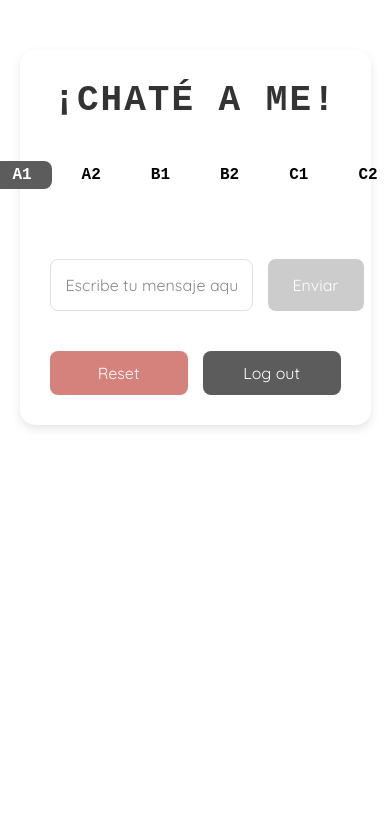
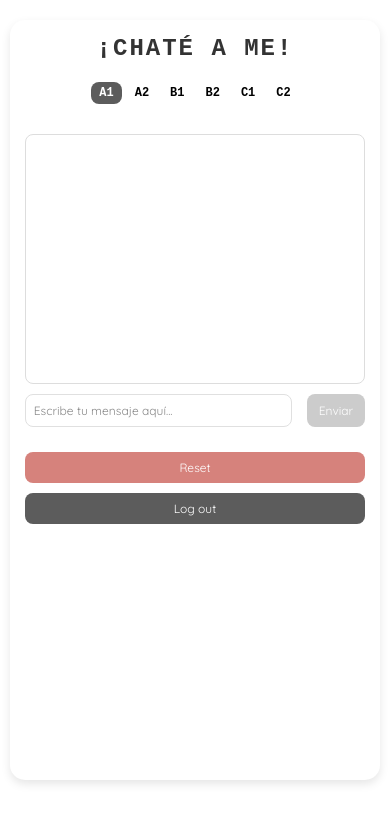
Before and after one commit to Albert-S2/chateame, a Next.js app: page /chatpage in a window 390 px wide. Shown: the top 822 px of the page. Built offline with nearby package versions, Linux system fonts and the light colour scheme.

Commit message:
mobile version updated

```diff
--- a/app/components/chatbot.css
+++ b/app/components/chatbot.css
@@ -2,16 +2,17 @@
 
 .chatbot-container {
   width: 90%;
-  max-height: 600px;
-  margin: 50px auto;
-  padding: 30px;
+  max-height: 90vh; /* Adjust to 90% of the viewport height */
+  height: 90vh; /* Ensure it fills most of the screen */
+  margin: 5vh auto; /* Add vertical margin for centering */
+  padding: 20px;
   font-family: 'Quicksand', -apple-system, BlinkMacSystemFont, 'Segoe UI', Roboto, 'Helvetica Neue', sans-serif;
   background-color: #ffffff;
   border-radius: 15px;
   box-shadow: 0 4px 10px rgba(0, 0, 0, 0.1);
   display: flex;
   flex-direction: column;
-  gap: 25px;
+  gap: 15px;
   color: #333333;
 }
 
@@ -29,12 +30,16 @@
 
 
 .chatbot-messages {
-  max-height: 500px;
+  flex: 1; /* Allow it to grow and fill available space */
+  max-height: calc(100% - 150px); /* Dynamically adjust height based on other elements */
   overflow-y: auto;
   background-color: #ffffff;
   display: flex;
   flex-direction: column;
   gap: 15px;
+  padding: 10px;
+  border: 1px solid #ddd;
+  border-radius: 8px;
 }
 
 
@@ -190,3 +195,103 @@
   color: #ffffff;
   border-color: #000000;
 }
+
+/* Media query for screens smaller than 768px (tablets and smaller devices) */
+@media (max-width: 768px) {
+  .chatbot-container {
+    width: 95%;
+    padding: 20px;
+    margin: 20px auto;
+    gap: 15px;
+  }
+
+  .chatbot-title {
+    font-size: 28px; /* Reduce font size */
+    margin-bottom: 10px;
+  }
+
+  .chatbot-messages {
+    max-height: 300px; /* Reduce height for smaller screens */
+    font-size: 14px; /* Adjust font size */
+  }
+
+  .chatbot-message {
+    font-size: 14px; /* Adjust font size for smaller screens */
+    line-height: 1.5; /* Adjust line height for readability */
+  }
+
+  .chatbot-input {
+    font-size: 14px; /* Adjust input font size */
+    padding: 10px;
+  }
+
+  .chatbot-submit-button {
+    font-size: 14px;
+    padding: 10px 15px;
+  }
+
+  .chatbot-buttons {
+    flex-direction: column; /* Stack buttons vertically */
+    gap: 10px;
+  }
+
+  .chatbot-reset-button,
+  .chatbot-logout-button {
+    width: 100%; /* Make buttons full width */
+    font-size: 14px;
+    padding: 10px;
+  }
+
+  .level-selection {
+    flex-wrap: wrap; /* Allow levels to wrap */
+    gap: 5px;
+  }
+
+  .level-box {
+    font-size: 14px;
+    padding: 5px 10px;
+  }
+}
+
+/* Media query for screens smaller than 480px (mobile phones like iPhone 12) */
+@media (max-width: 480px) {
+  .chatbot-container {
+    padding: 15px;
+    gap: 10px;
+  }
+
+  .chatbot-title {
+    font-size: 24px; /* Further reduce font size */
+  }
+
+  .chatbot-messages {
+    max-height: 250px; /* Reduce height further */
+    font-size: 12px; /* Smaller font size */
+  }
+
+  .chatbot-message {
+    font-size: 12px; /* Further reduce font size for very small screens */
+    line-height: 1.4; /* Adjust line height for readability */
+  }
+
+  .chatbot-input {
+    font-size: 12px;
+    padding: 8px;
+  }
+
+  .chatbot-submit-button {
+    font-size: 12px;
+    padding: 8px 12px;
+  }
+
+  .chatbot-reset-button,
+  .chatbot-logout-button {
+    font-size: 12px;
+    padding: 8px;
+  }
+
+  .level-box {
+    font-size: 12px;
+    padding: 4px 8px;
+  }
+}
--- a/app/layout.js
+++ b/app/layout.js
@@ -12,13 +12,20 @@ const geistMono = Geist_Mono({
 });
 
 export const metadata = {
-  title: "Create Next App",
-  description: "Generated by create next app",
+  title: "Chaté a me",
+  description: "Practice Spanish with Chaté a me!",
 };
 
 export default function RootLayout({ children }) {
   return (
     <html lang="en">
+      <head>
+        <link
+          rel="apple-touch-icon"
+          sizes="180x180"
+          href="/apple-touch-icon.png"
+        />
+      </head>
       <body className={`${geistSans.variable} ${geistMono.variable}`}>
         {children}
       </body>
```
Also changed, not shown: public/apple-touch-icon.png (added).
